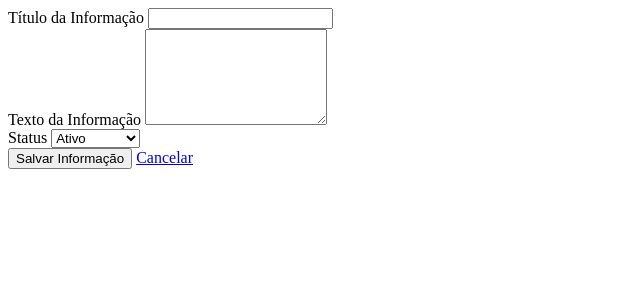
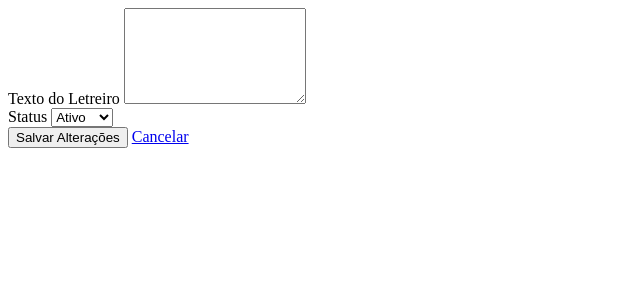
Before and after one commit to Gian-251/sistema-pqmarisa, a PHP site: page /sistema-pqmarisa/admin/letreiro/editarLetreiro.php in a window 1280 px wide. Shown: the top 300 px of the page, without its empty margins (0-640 px from the left). Run offline with PHP 8.4, Linux system fonts and the light colour scheme; data that the repository does not hold is empty.

Commit message:
24-04 mais erros ahhhh

```diff
--- a/app/views/admin/eventos/editar.php
+++ b/app/views/admin/eventos/editar.php
@@ -55,7 +55,7 @@
                 <!-- Botões -->
                 <div class="col-12 text-end mt-3">
                     <button type="submit" class="btn btn-success">Salvar Evento</button>
-                    <a href="http://localhost/sistema-pqmarisa/public/eventos/listar" class="btn btn-secondary">Cancelar</a>
+                    <a href="http://localhost/sistema-pqmarisa/public/eventos/eventosListar" class="btn btn-secondary">Cancelar</a>
                 </div>
             </div>
         </div>
--- a/app/views/admin/letreiro/editarLetreiro.php
+++ b/app/views/admin/letreiro/editarLetreiro.php
@@ -1,35 +1,30 @@
-<form class="form-info container" method="POST" action="http://localhost/sistema-pqmarisa/public/info/editarInfo/<?php echo $dadosInfo['id_info'] ?>">
+<form class="form-info container" method="POST" action="http://localhost/sistema-pqmarisa/public/letreiro/editarLetreiro/<?php echo $letreiro['id_letreiro']; ?>">
     <div class="row">
         <!-- Coluna do formulário -->
         <div class="col-md-8">
             <div class="row g-3">
-                <!-- Nome da Informação -->
+
+                <!-- Texto do Letreiro -->
                 <div class="col-12">
-                    <label for="nome_info" class="form-label">Título da Informação</label>
-                    <input type="text" class="form-control" id="nome_info" name="nome_info" required
-                        value="<?php echo $dadosInfo['nome_info'] ?>">
-                </div>
-
-                <!-- Texto da Informação -->
-                <div class="col-12">
-                    <label for="informacao_texto_info" class="form-label">Texto da Informação</label>
-                    <textarea class="form-control" id="informacao_texto_info" name="informacao_texto_info" rows="6" required><?php echo $dadosInfo['informacao_texto_info'] ?></textarea>
+                    <label for="texto_letreiro" class="form-label">Texto do Letreiro</label>
+                    <textarea class="form-control" id="texto_letreiro" name="texto_letreiro" rows="6" required><?php echo isset($letreiro['texto_letreiro']) ? htmlspecialchars($letreiro['texto_letreiro']) : ''; ?></textarea>
                 </div>
 
                 <!-- Status -->
                 <div class="col-md-6">
-                    <label for="status_info" class="form-label">Status</label>
-                    <select id="status_info" name="status_info" class="form-select" required>
-                        <option value="ATIVO" <?php echo $dadosInfo['status_info'] == 'ATIVO' ? 'selected' : ''; ?>>Ativo</option>
-                        <option value="INATIVO" <?php echo $dadosInfo['status_info'] == 'INATIVO' ? 'selected' : ''; ?>>Desativado</option>
+                    <label for="status_letreiro" class="form-label">Status</label>
+                    <select id="status_letreiro" name="status_letreiro" class="form-select" required>
+                        <option value="ATIVO" <?php echo isset($letreiro['status_letreiro']) && $letreiro['status_letreiro'] == 'ATIVO' ? 'selected' : ''; ?>>Ativo</option>
+                        <option value="INATIVO" <?php echo isset($letreiro['status_letreiro']) && $letreiro['status_letreiro'] == 'INATIVO' ? 'selected' : ''; ?>>Inativo</option>
                     </select>
                 </div>
 
                 <!-- Botões -->
                 <div class="col-12 text-end">
-                    <button type="submit" class="btn btn-primary">Salvar Informação</button>
-                    <a href="http://localhost/sistema-pqmarisa/public/info/listar" class="btn btn-secondary">Cancelar</a>
+                    <button type="submit" class="btn btn-success">Salvar Alterações</button>
+                    <a href="http://localhost/sistema-pqmarisa/public/letreiro/letreiroListar" class="btn btn-secondary">Cancelar</a>
                 </div>
+
             </div>
         </div>
     </div>
```
Also changed, not shown: app/controllers/LetreiroController.php (+8 -9 lines), public/assets/css/estilo.css, 1 other file.
